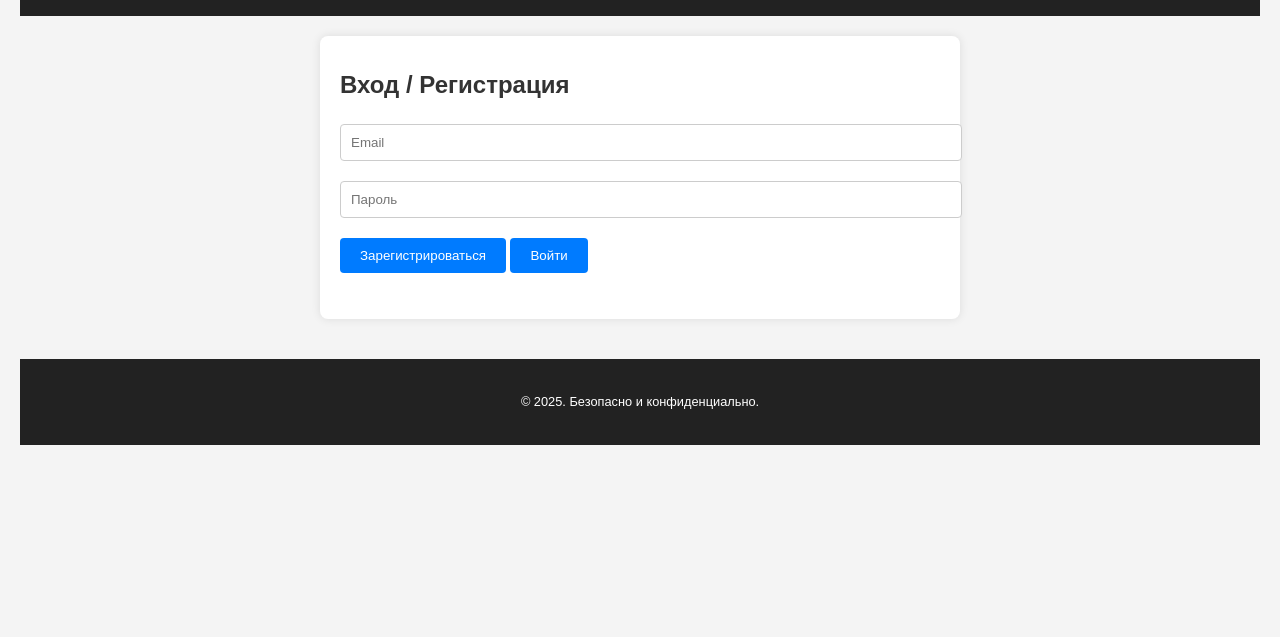
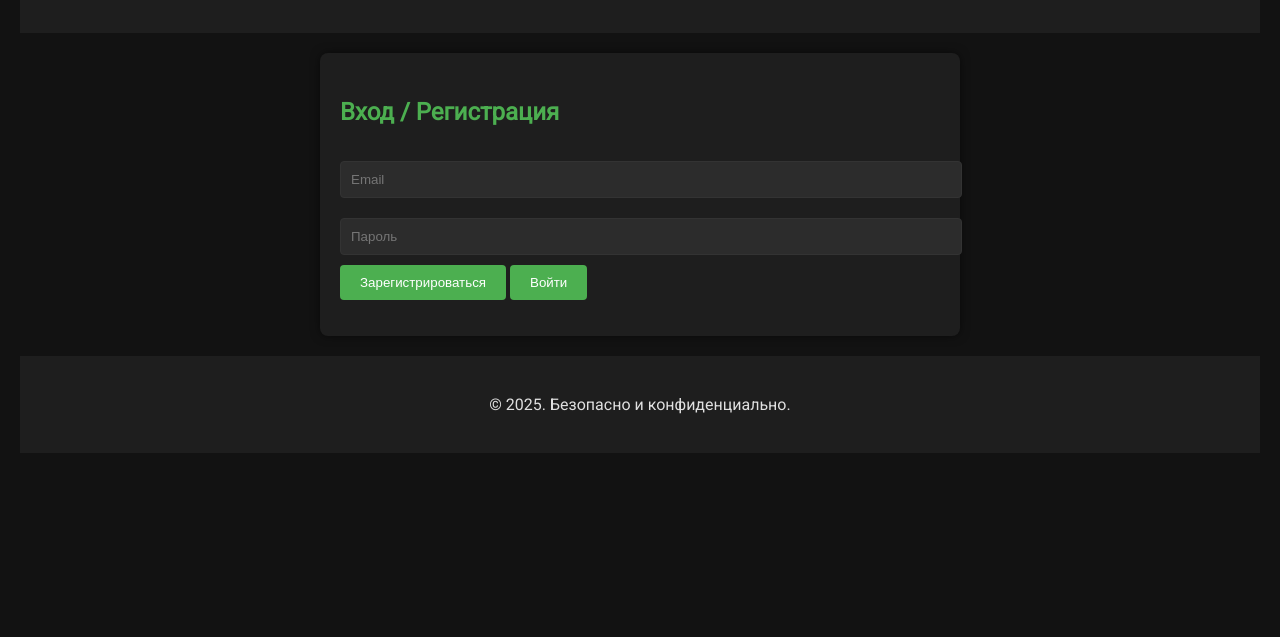
Before and after one commit to maskimik1/digital-legacy-site, a plain HTML site: page index.html in a window 1280 px wide. Shown: the part 163-800 px from the top of the page. Drawn offline with nearby package versions, Linux system fonts and the light colour scheme.

Commit message:
Update style.css

```diff
--- a/style.css
+++ b/style.css
@@ -1,7 +1,7 @@
 body {
-    font-family: Arial, sans-serif;
-    background-color: #f4f4f4;
-    color: #333;
+    font-family: 'Roboto', sans-serif;
+    background-color: #121212;
+    color: #e0e0e0;
     margin: 0;
     padding: 20px;
     line-height: 1.6;
@@ -10,53 +10,61 @@ body {
 header, footer {
     text-align: center;
     padding: 20px;
-    background-color: #222;
-    color: #fff;
+    background-color: #1e1e1e;
 }
 
-h1, h2 {
-    margin: 10px 0;
+h1 {
+    font-family: 'Montserrat', sans-serif;
+    color: #4CAF50;
+}
+
+h2 {
+    color: #4CAF50;
 }
 
 section {
     max-width: 600px;
     margin: 20px auto;
     padding: 20px;
-    background: #fff;
+    background: #1e1e1e;
     border-radius: 8px;
-    box-shadow: 0 0 10px rgba(0,0,0,0.1);
+    box-shadow: 0 0 10px rgba(0,0,0,0.5);
 }
 
 input, textarea {
     width: 100%;
     padding: 10px;
     margin: 10px 0;
-    border: 1px solid #ccc;
+    border: 1px solid #333;
     border-radius: 4px;
+    background: #2c2c2c;
+    color: #e0e0e0;
 }
 
 button {
-    background-color: #007bff;
+    background-color: #4CAF50;
     color: #fff;
     padding: 10px 20px;
     border: none;
     border-radius: 4px;
     cursor: pointer;
-    margin: 10px 0;
+    transition: background 0.3s;
 }
 
 button:hover {
-    background-color: #0056b3;
+    background-color: #388E3C;
 }
 
 #saved-legacy {
     margin-top: 20px;
     padding: 10px;
-    background: #e9ecef;
+    background: #2c2c2c;
     border-radius: 4px;
 }
 
-footer {
-    margin-top: 40px;
-    font-size: 0.8em;
+ul { list-style: none; }
+li { margin: 5px 0; }
+
+@media (max-width: 600px) {
+    section { padding: 10px; }
 }
```
